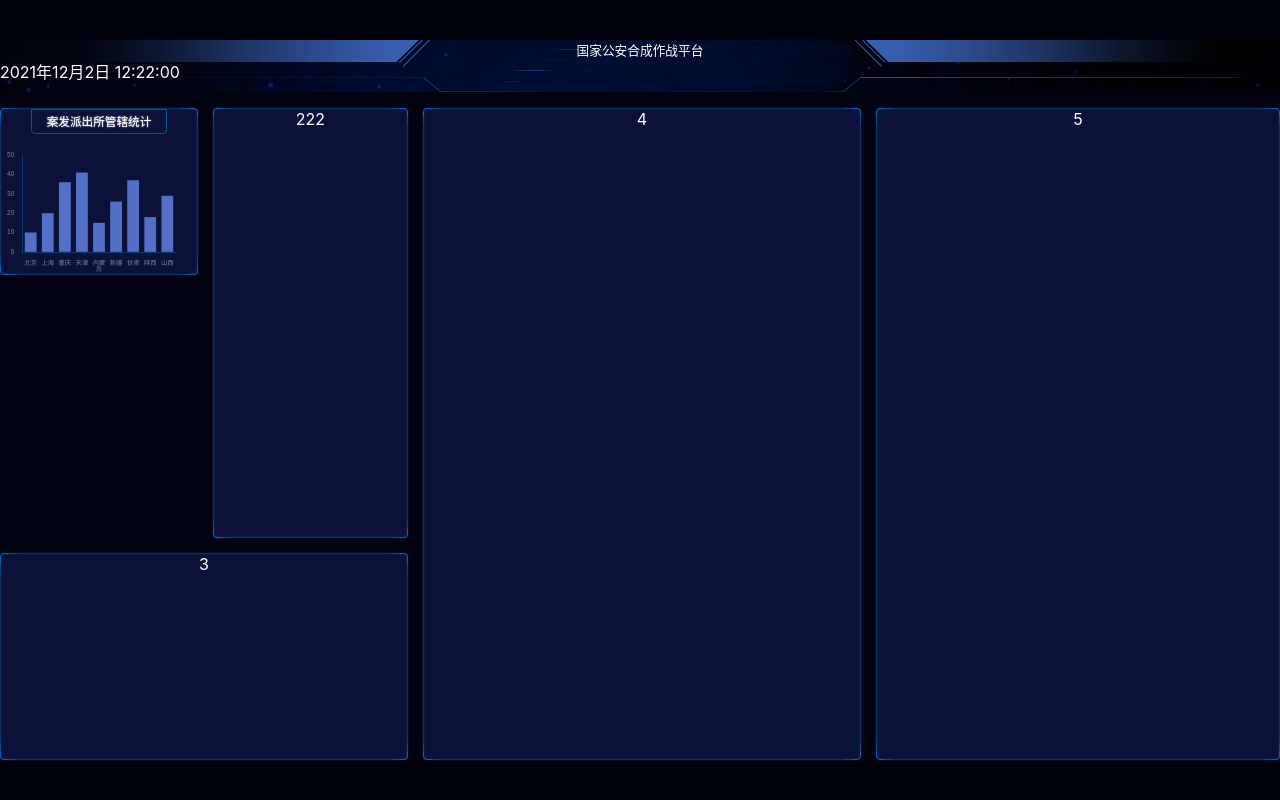
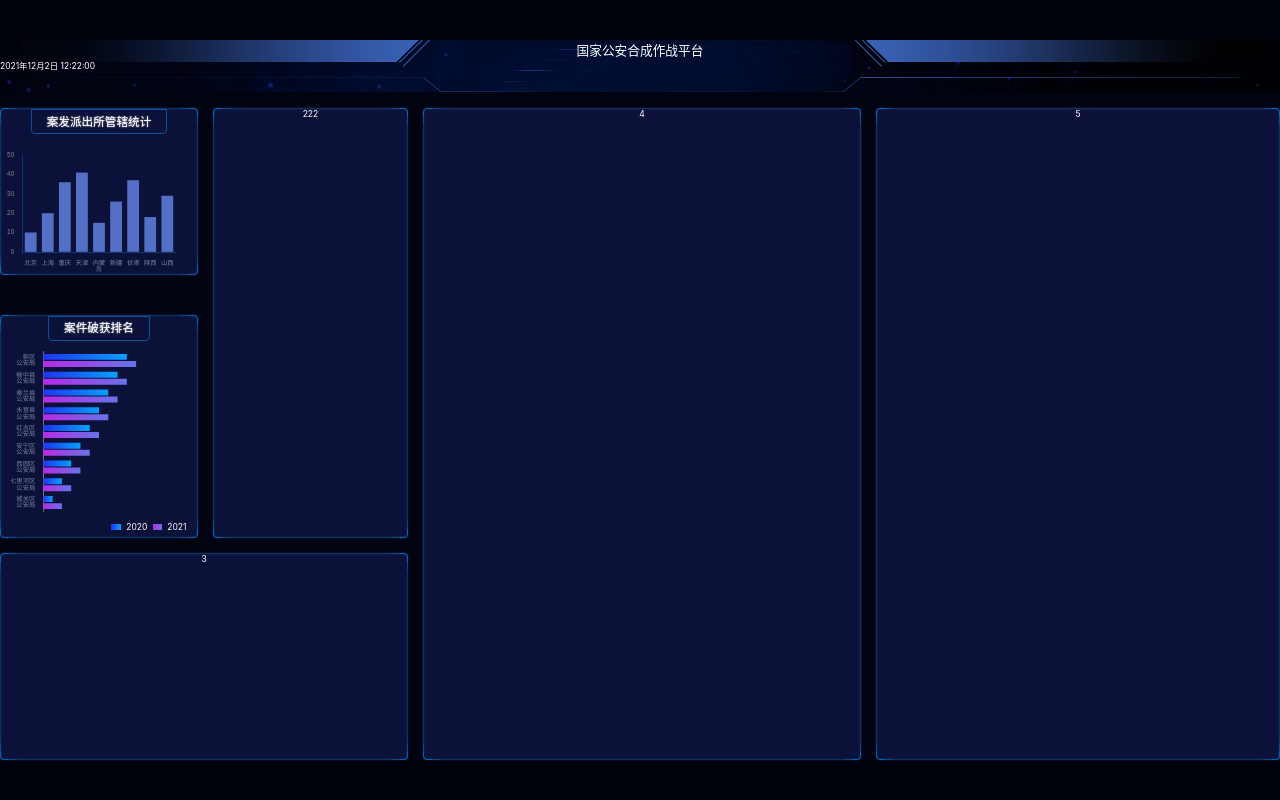
Before and after one commit to ao1115/big-screen, a React (Vite) app: page /#/ in a window 1280 px wide. Built offline with nearby package versions, Linux system fonts and the light colour scheme.

Commit message:
完成Chart2

```diff
--- a/src/components/chart-1.tsx
+++ b/src/components/chart-1.tsx
@@ -1,6 +1,6 @@
 import React, { useRef, useEffect } from 'react';
 import * as echarts from 'echarts'
-const px = (n) => n / 2420 * (window as any).pageWidth;
+import { px } from '../shared/px';
 
 export const Chart1 = () => {
     const divRef = useRef(null)
@@ -55,7 +55,7 @@ export const Chart1 = () => {
         });
     }, []);
     return (
-        <div className="管辖统计 borderd">
+        <div className="管辖统计 bordered">
             <h2>案发派出所管辖统计</h2>
             <div className="chart" ref={divRef}>
             </div>
--- a/src/components/chart-2.tsx
+++ b/src/components/chart-2.tsx
@@ -0,0 +1,88 @@
+import React, { useEffect, useRef } from 'react';
+import * as echarts from 'echarts';
+import { px } from '../shared/px';
+
+export const Chart2 = () => {
+    const divRef = useRef(null)
+    useEffect(() => {
+        var myChart = echarts.init(divRef.current);
+        myChart.setOption({
+            textStyle: {
+                fontSize: px(12),
+                color: '#79839E'
+            },
+            title: { show: false },
+            legend: { show: false },
+            grid: {
+                x: px(80),
+                y: px(20),
+                x2: px(80),
+                y2: px(20),
+            },
+            xAxis: {
+                type: 'value',
+                boundaryGap: [0, 0.01],
+                splitLine: { show: false },
+                axisLabel: { show: false }
+            },
+            yAxis: {
+                axisTick: { show: false },
+                type: 'category',
+                data: ['城关区公安局', '七里河区公安局', '西固区公安局', '安宁区公安局', '红古区公安局',
+                    '永登县公安局', '皋兰县公安局', '榆中县公安局', '新区公安局'],
+                axisLabel: {
+                    fontSize: px(12),
+                    formatter(val) {
+                        return val.replace('公安局', '\n公安局');
+                    }
+                }
+            },
+            series: [
+                {
+                    name: '2020年',
+                    type: 'bar',
+                    data: [1, 2, 3, 4, 5, 6, 7, 8, 9],
+                    itemStyle: {
+                        normal: {
+                            color: new echarts.graphic.LinearGradient(0, 0, 1, 0, [{
+                                offset: 0,
+                                color: '#2034f9'
+                            }, {
+                                offset: 1,
+                                color: '#04a1ff'
+                            }]),
+                        }
+                    }
+                },
+                {
+                    name: '2012年',
+                    type: 'bar',
+                    data: [2, 3, 4, 5, 6, 7, 8, 9, 10],
+                    itemStyle: {
+                        normal: {
+                            color: new echarts.graphic.LinearGradient(0, 0, 1, 0, [{
+                                offset: 0,
+                                color: '#b92ae8'
+                            }, {
+                                offset: 1,
+                                color: '#6773e7'
+                            }]),
+                        }
+                    }
+                }
+            ]
+        });
+    }, []);
+    return (
+        <div className="破获排名 bordered">
+            <h2>案件破获排名</h2>
+            <div className="chart" ref={divRef}>
+            </div>
+            <div className="legend">
+                <span className="first" /> 2020
+                <span className="second" /> 2021
+            </div>
+        </div>
+    )
+
+}
--- a/src/pages/home.scss
+++ b/src/pages/home.scss
@@ -7,6 +7,7 @@
     flex-direction: column;
     background: #010310;
     color: #fff;
+    font-size: px(16);
 
     .header {
         height: px(99);
@@ -40,7 +41,7 @@
             text-align: center;
         }
 
-        .borderd {
+        .bordered {
             border: 1px solid #0764bc;
             border-radius: 4px;
             position: relative;
@@ -68,6 +69,9 @@
 
         >.section1 {
             grid-area: box1;
+            display: flex;
+            flex-direction: column;
+            justify-content: space-between;
         }
 
         >.section2 {
@@ -89,7 +93,8 @@
             grid-area: box5;
         }
 
-        .管辖统计 {
+        .管辖统计,
+        .破获排名 {
             height: px(315);
             display: flex;
             flex-direction: column;
@@ -111,6 +116,34 @@
                 width: 100%;
             }
         }
+
+        .破获排名 {
+            height: px(423);
+
+            >.legend {
+                display: flex;
+                align-items: center;
+                justify-content: flex-end;
+                width: 100%;
+                padding: 0 px(20) px(10);
+
+                >.first,
+                >.second {
+                    display: inline-block;
+                    width: px(18);
+                    height: px(12);
+                    background: red;
+                    margin: 0 px(10);
+                }
+
+                .first {
+                    background: linear-gradient(90deg, #2034f9 0%, #04a1ff 100%);
+                }
+
+                .second {
+                    background: linear-gradient(90deg, #b92ae8 0%, #6773e7 100%);
+                }
+            }
+        }
     }
-
 }
--- a/src/pages/home.tsx
+++ b/src/pages/home.tsx
@@ -2,7 +2,7 @@ import React, { useRef, useEffect } from 'react';
 import './home.scss';
 import headerBg from "../images/header.png"
 import { Chart1 } from '../components/chart-1';
-
+import { Chart2 } from '../components/chart-2';
 export const Home = () => {
 
   return (
@@ -13,14 +13,13 @@ export const Home = () => {
       </header>
       <main>
         <section className="section1 ">
-
           <Chart1 />
-
+          <Chart2 />
         </section>
-        <section className="section2  borderd" >222</section>
-        <section className="section3  borderd">3</section>
-        <section className="section4  borderd">4</section>
-        <section className="section5  borderd">5</section>
+        <section className="section2  bordered" >222</section>
+        <section className="section3  bordered">3</section>
+        <section className="section4  bordered">4</section>
+        <section className="section5  bordered">5</section>
       </main>
     </div>
   );
--- /dev/null
+++ b/src/shared/px.ts
@@ -0,0 +1 @@
+export const px = (n) => n / 2420 * (window as any).pageWidth;
```
